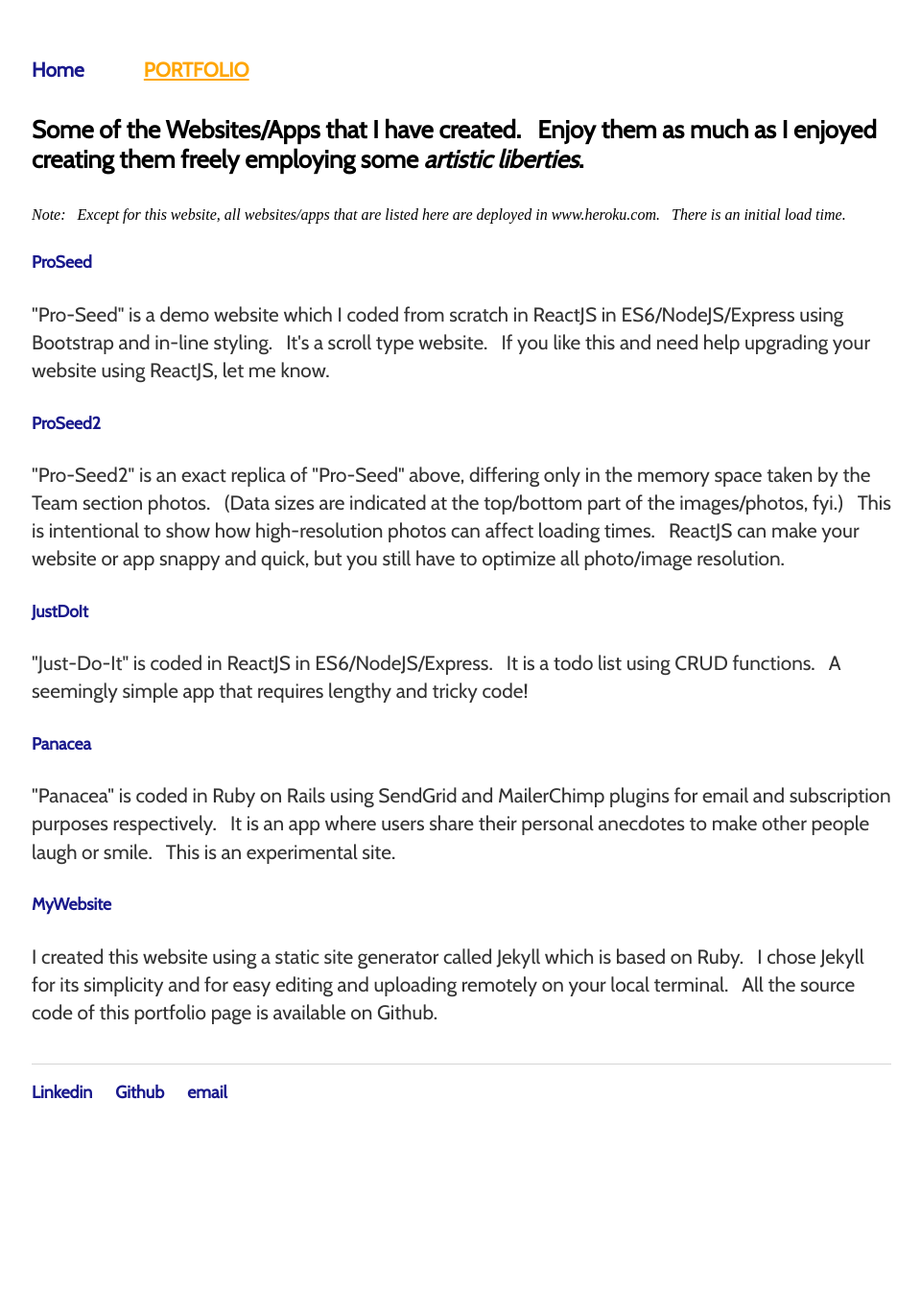
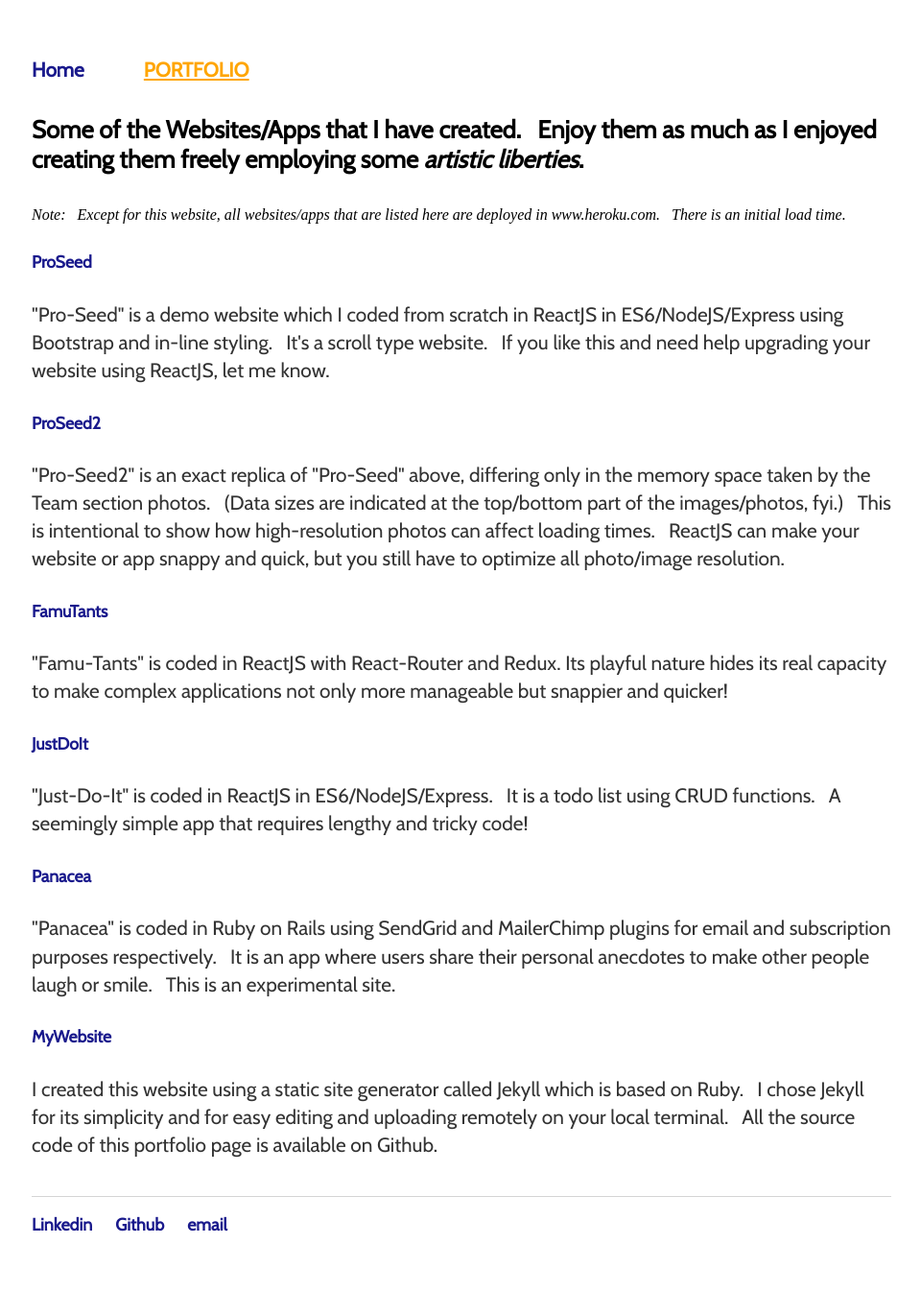
Before and after one commit to rodstaff/rodstaff.github.io, a Jekyll site: the page built from portfolio/index.html, in a window 1280 px wide. Shown: the whole page at 96% size, without its empty margins (159-1119 px from the left). Built offline with Jekyll 4.4.1, drawn with Linux system fonts in a browser that asks for light colours; before the commit the page ends 1208 px from its top, so only the background shows below that.

Commit message:
accidentally removed FamuTants which I am putting back

```diff
--- a/portfolio/index.html
+++ b/portfolio/index.html
@@ -12,6 +12,10 @@ title: Portfolio
          <h5><a href="https://proseed2-heroku.herokuapp.com/" target="_blank">ProSeed2</a></h5>
 
          <p>"Pro-Seed2" is an exact replica of "Pro-Seed" above, differing only in the memory space taken by the Team section photos. &nbsp;&nbsp;(Data sizes are indicated at the top/bottom part of the images/photos, fyi.) &nbsp;&nbsp;This is intentional to show how high-resolution photos can affect loading times. &nbsp;&nbsp;ReactJS can make your website or app snappy and quick, but you still have to optimize all photo/image resolution.</p>
+
+         <h5><a href="https://famu-tants-heroku.herokuapp.com/" target="_blank">FamuTants</a></h5>
+
+         <p>"Famu-Tants" is coded in ReactJS with React-Router and Redux. Its playful nature hides its real capacity to make complex applications not only more manageable but snappier and quicker!</p>
 
          <h5><a href="https://justdoit-heroku.herokuapp.com/" target="_blank">JustDoIt</a></h5>
 
```
